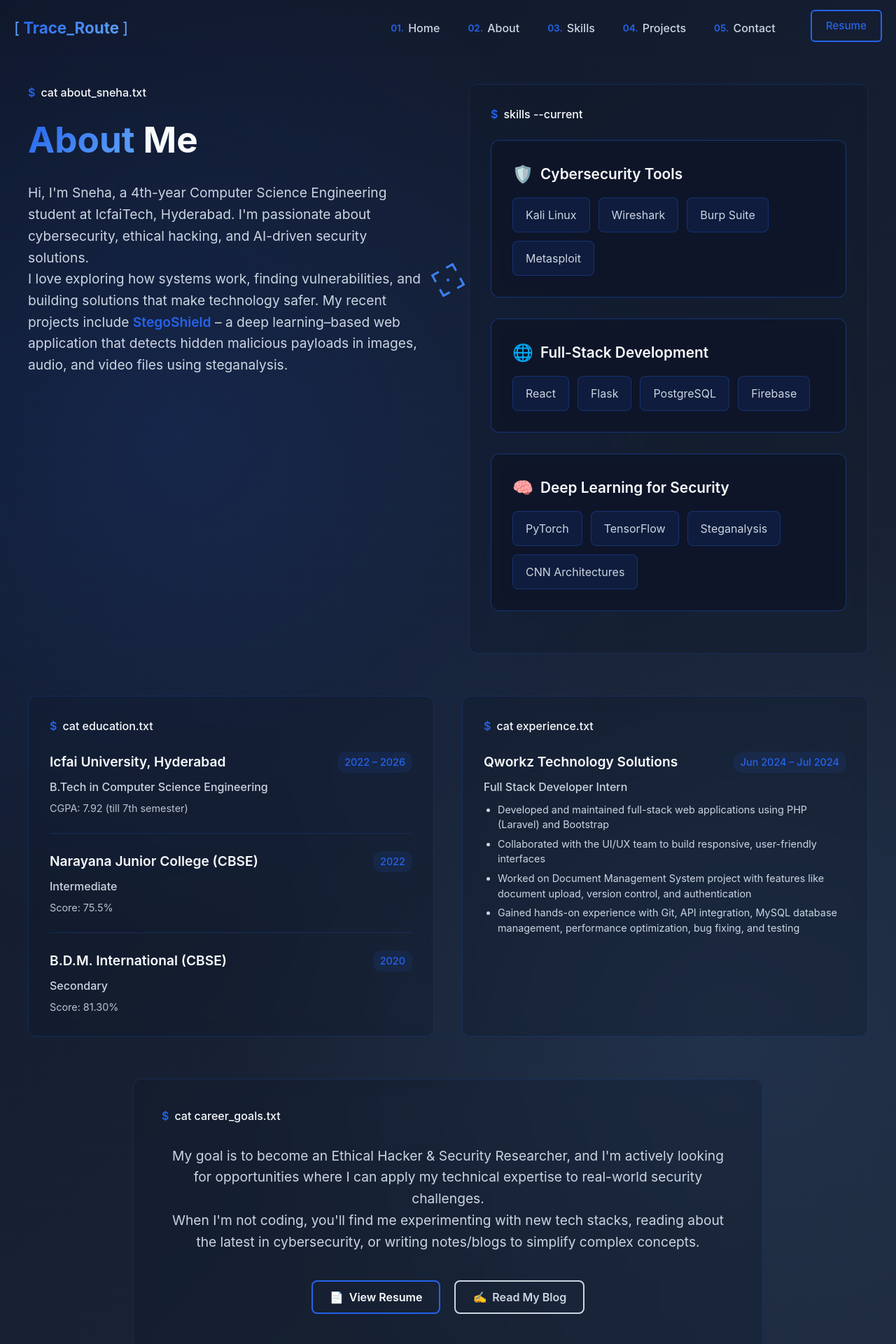
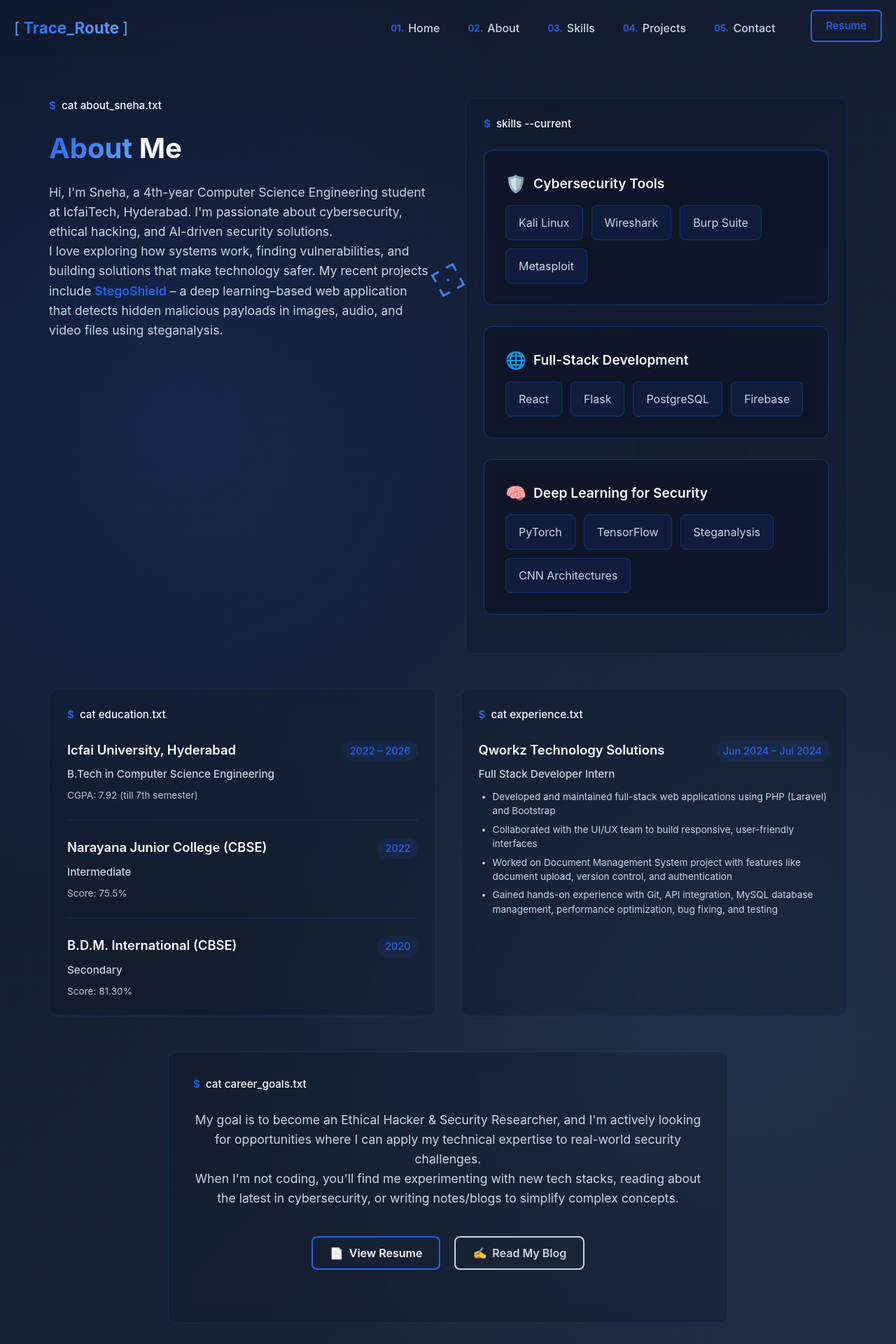
Before and after one commit to amyy45/portfolio, a React (Vite) app: page /about in a window 1280 px wide. Shown: the top 1920 px of the page at 70% size. Built offline with nearby package versions, Linux system fonts and the light colour scheme.

Commit message:
responsive update 1

```diff
--- a/src/about.css
+++ b/src/about.css
@@ -212,7 +212,83 @@
   text-align: center;
 }
 
-/* Responsive Design */
+/* Responsive Design for 1200px to 1900px screens */
+@media (min-width: 1200px) and (max-width: 1900px) {
+  .about-content {
+    max-width: 1200px;
+    padding: 60px 30px;
+  }
+
+  .about-grid {
+    gap: 50px;
+    margin-bottom: 50px;
+  }
+
+  .edu-exp-grid {
+    gap: 35px;
+    margin-bottom: 50px;
+  }
+
+  .about-description {
+    font-size: 1.1rem;
+    margin: 25px 0;
+  }
+
+  .skills-visual {
+    padding: 25px;
+  }
+
+  .skill-heading {
+    font-size: 1.2rem;
+    margin-bottom: 12px;
+  }
+
+  .skill-item {
+    padding: 7px 14px;
+    font-size: 0.85rem;
+  }
+
+  .edu-exp-section {
+    padding: 25px;
+  }
+
+  .edu-exp-title {
+    font-size: 1.15rem;
+  }
+
+  .edu-exp-subtitle {
+    font-size: 0.95rem;
+  }
+
+  .edu-exp-detail {
+    font-size: 0.85rem;
+  }
+
+  .edu-exp-details li {
+    font-size: 0.85rem;
+  }
+
+  .goals-section {
+    max-width: 800px;
+    padding: 35px;
+  }
+
+  .goals-content {
+    font-size: 1.1rem;
+    margin: 25px 0;
+  }
+
+  /* Adjust font sizes for better readability on large screens */
+  .command-line {
+    font-size: 0.95rem;
+  }
+
+  .main-heading {
+    font-size: 2.5rem;
+  }
+}
+
+/* Responsive Design for standard screens */
 @media (max-width: 1200px) {
   .edu-exp-grid {
     gap: 30px;
--- a/src/pages/Footer.tsx
+++ b/src/pages/Footer.tsx
@@ -80,7 +80,7 @@ const Footer: React.FC = () => {
             <div className="contact-info">
               <p className="contact-item">
                 <span className="contact-icon">📧</span>
-                <span>sneha@example.com</span>
+                <span>threatlayer@gmail.com</span>
               </p>
               <p className="contact-item">
                 <span className="contact-icon">📍</span>
@@ -89,16 +89,16 @@ const Footer: React.FC = () => {
             </div>
 
             <div className="social-links">
-              <a href="https://github.com/sneha" className="social-link cursor-target github" target="_blank" rel="noopener noreferrer">
+              <a href="https://github.com/amyy45" className="social-link cursor-target github" target="_blank" rel="noopener noreferrer">
                 <FaGithub />
               </a>
-              <a href="https://linkedin.com/in/sneha" className="social-link cursor-target linkedin" target="_blank" rel="noopener noreferrer">
+              <a href="https://www.linkedin.com/in/sneha-sah-760b40250/" className="social-link cursor-target linkedin" target="_blank" rel="noopener noreferrer">
                 <FaLinkedin />
               </a>
-              <a href="https://twitter.com/sneha" className="social-link cursor-target twitter" target="_blank" rel="noopener noreferrer">
+              <a href="https://x.com/threat_layer" className="social-link cursor-target twitter" target="_blank" rel="noopener noreferrer">
                 <FaTwitter />
               </a>
-              <a href="https://discord.com/users/sneha" className="social-link cursor-target discord" target="_blank" rel="noopener noreferrer">
+              <a href="https://discord.com/users/its_sneha" className="social-link cursor-target discord" target="_blank" rel="noopener noreferrer">
                 <FaDiscord />
               </a>
             </div>
```
